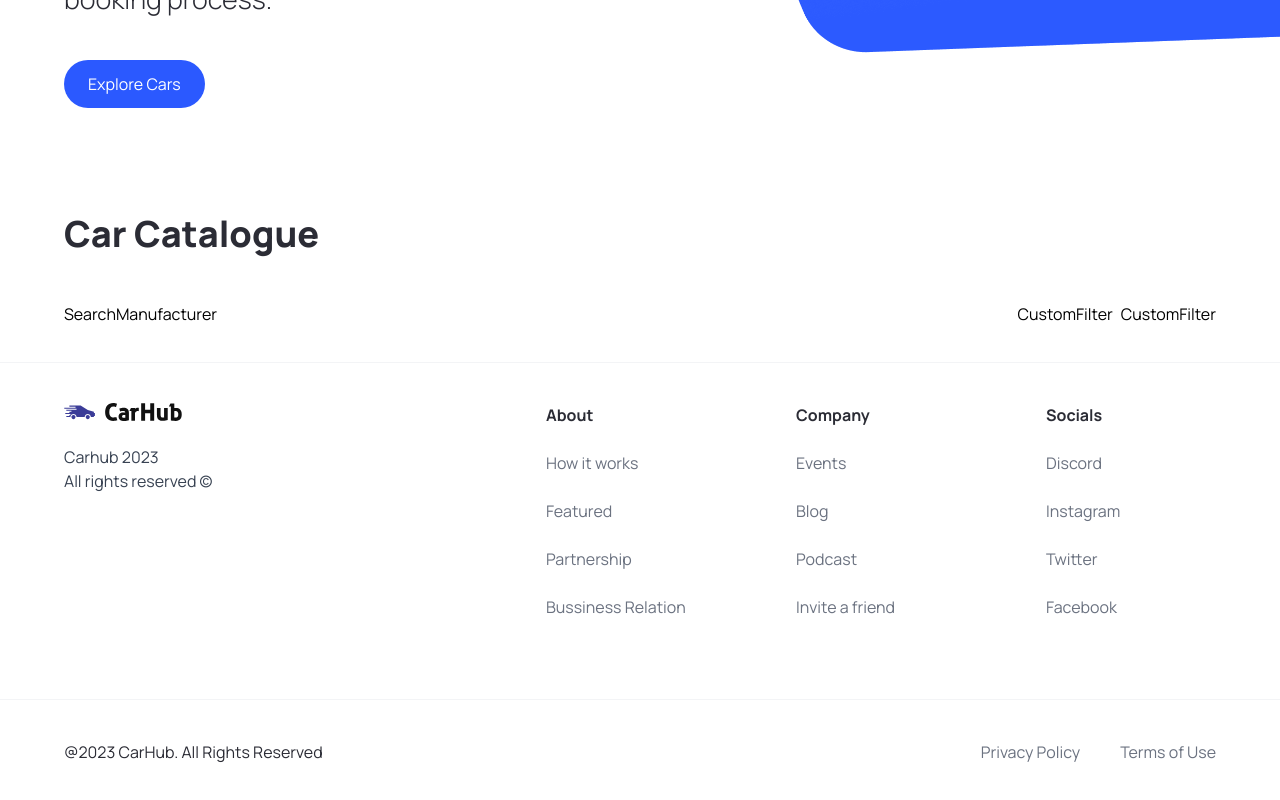
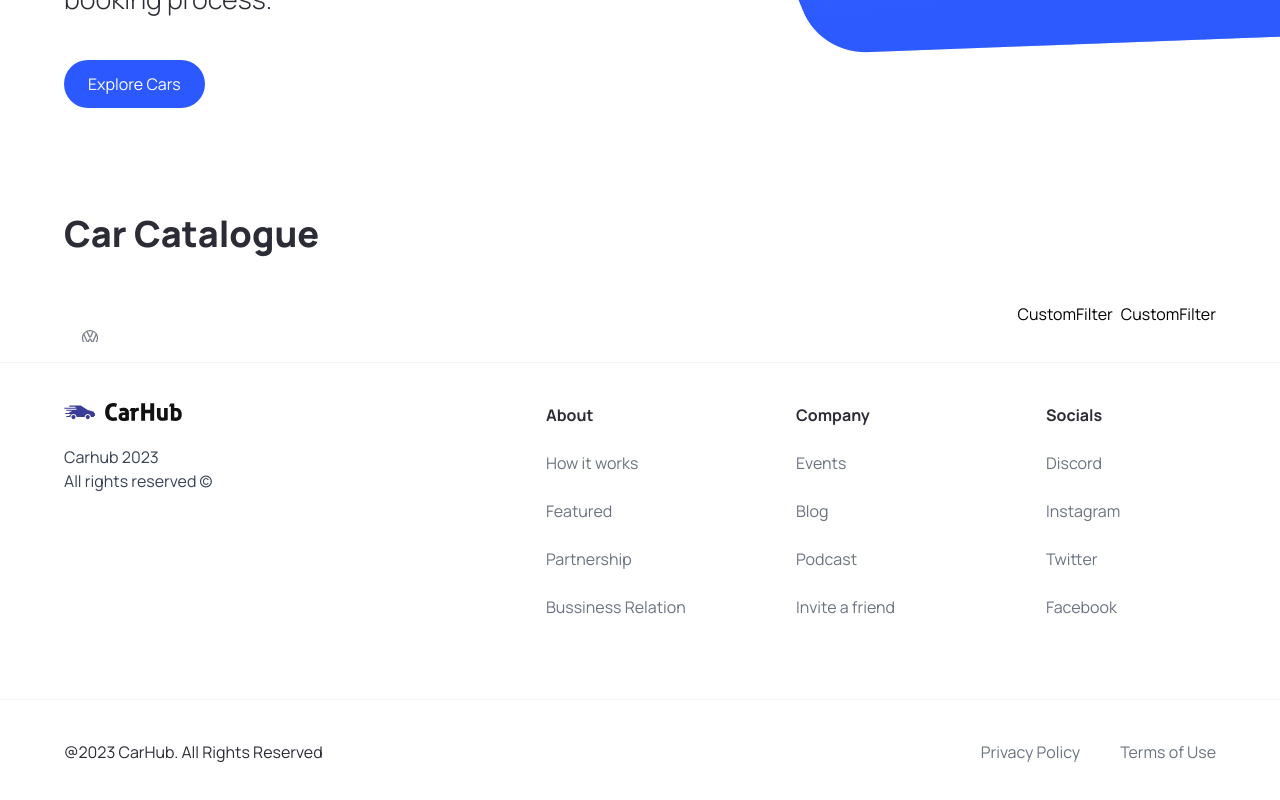
Before and after one commit to ebrahimnigus/Car-showcase_NextJs, a Next.js app: page / in a window 1280 px wide. Shown: the part 650-1450 px from the top of the page. Built offline with nearby package versions, Linux system fonts and the light colour scheme.

Commit message:
add headlessui/react

```diff
--- a/components/SearchManufacturer.tsx
+++ b/components/SearchManufacturer.tsx
@@ -1,8 +1,20 @@
-import { SearchManufacturerProps } from '@types'
+'use client';
+import Image from 'next/image';
+import { Combobox, Transition } from "@headlessui/react"
+import { SearchManufacturerProps } from "@/types"
 
-const SearchManufacturer = ({manufacturer, setManufacturer}: SearchManufacturerProps) => {
+
+const SearchManufacturer = ({manufacturer,  SearchManufacturer}: SearchManufacturerProps) => {
   return (
-    <div>SearchManufacturer</div>
+    <div className="search-manufacturer">
+      <Combobox>
+        <div className="relative w-full">
+          <Combobox.Button className="absolute top-[14px]">
+            <Image src="/car-logo.svg" width={20} height={20} className="ml-4" alt="car logo"/>
+          </Combobox.Button>
+        </div>
+      </Combobox>
+    </div>
   )
 }
 
```
Also changed, not shown: package.json (+6 -5 lines), 1 other file (tests, documents, lock files or other folders).
